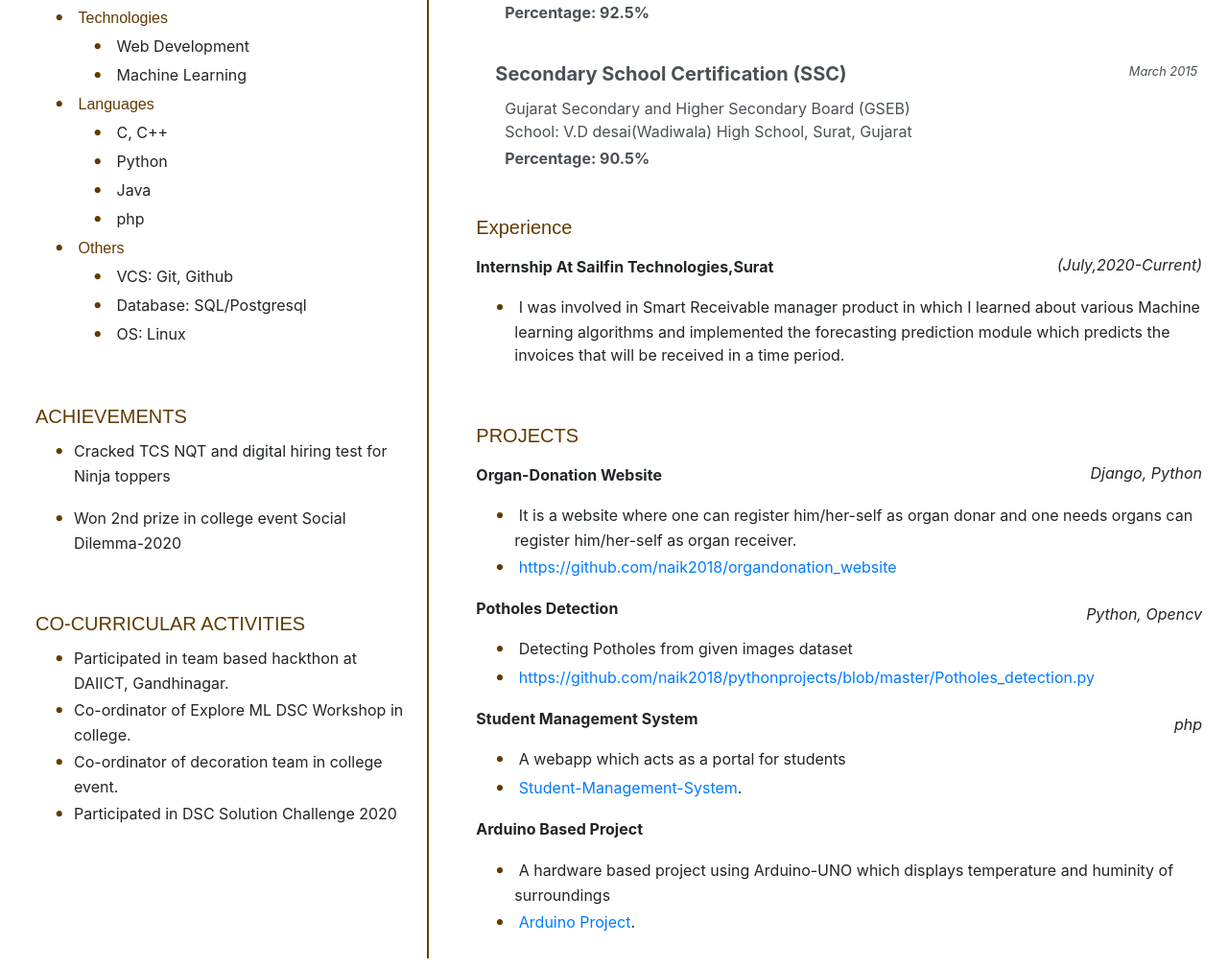
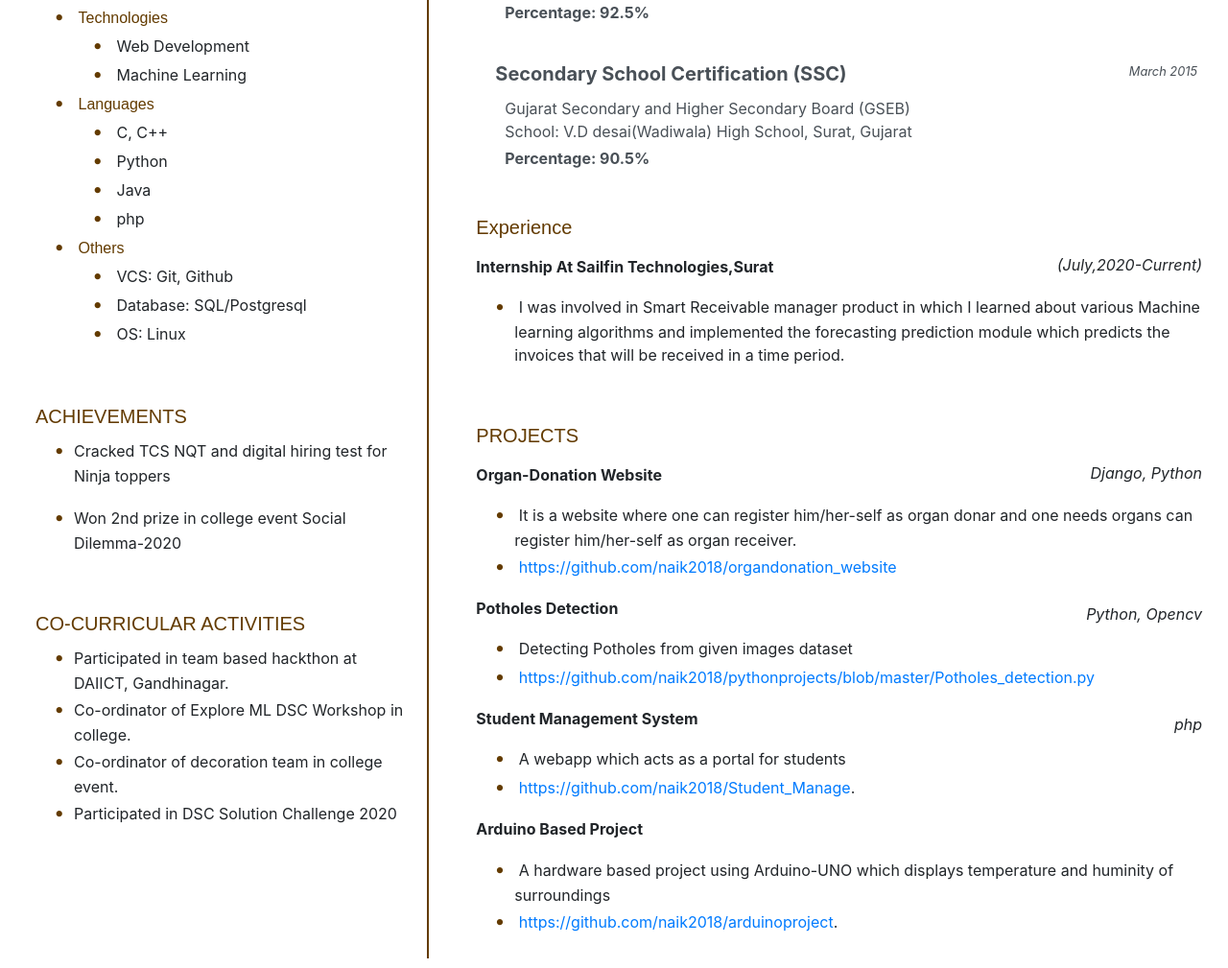
Before and after one commit to naik2018/resume, a plain HTML site: page index.html in a window 1280 px wide. Shown: the part 514-1523 px from the top of the page at 96% size. Drawn offline with nearby package versions, Linux system fonts and the light colour scheme; a web font is replaced by a local one.

Commit message:
Update index.html

```diff
--- a/index.html
+++ b/index.html
@@ -221,7 +221,7 @@
                             A webapp which acts as a portal for students
                         </li>
                         <li>
-                            <a href="https://github.com/naik2018/Student_Manage">Student-Management-System</a>.
+                            <a href="https://github.com/naik2018/Student_Manage">https://github.com/naik2018/Student_Manage</a>.
                         </li>
                     </ul>
                     <h6 style="margin-top: 20px;"> <b>Arduino Based Project</b></h6>
@@ -230,7 +230,7 @@
                             A hardware based project using Arduino-UNO which displays temperature and huminity of surroundings
                         </li>
                         <li>
-                            <a href="https://github.com/naik2018/arduinoproject">Arduino Project</a>.
+                            <a href="https://github.com/naik2018/arduinoproject">https://github.com/naik2018/arduinoproject</a>.
                         </li>
                     </ul>
 
```
